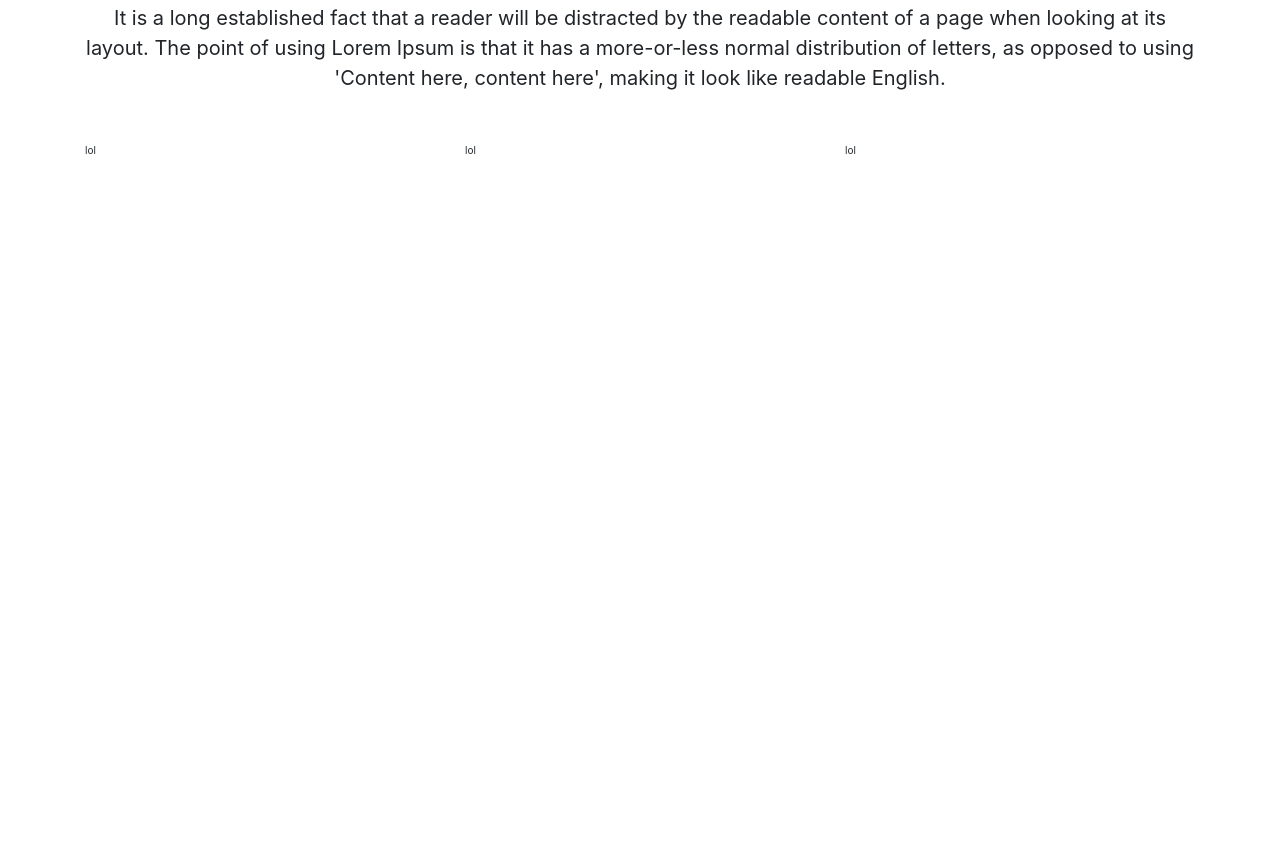
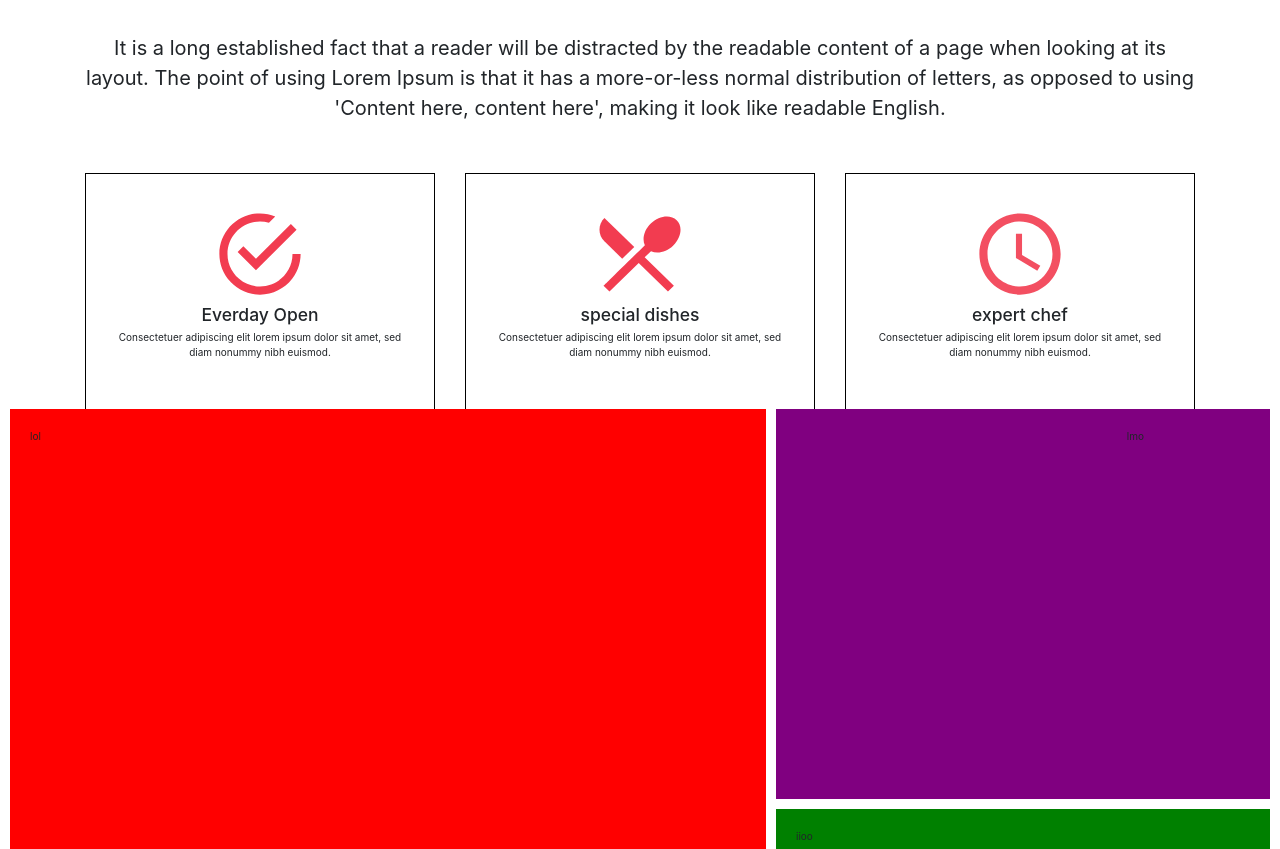
Before and after one commit to EddieCornelious/homes, a React app: page / in a window 1280 px wide. Shown: the part 991-1840 px from the top of the page. Before the commit the page ends 1400 px from the top, so only its background shows below. Built offline with nearby package versions, Linux system fonts and the light colour scheme.

Commit message:
added about section and started menu

```diff
--- a/src/components/App.js
+++ b/src/components/App.js
@@ -2,12 +2,14 @@ import "../styles/App.scss";
 import React from "react";
 import MainSection from "./MainSection.js";
 import WelcomeSection from "./WelcomeSection.js";
+import MainMenuSection from "./MainMenuSection.js";
 class App extends React.Component {
   render() {
     return (
       <div>
         <MainSection />
         <WelcomeSection />
+        <MainMenuSection />
       </div>
     );
   }
--- /dev/null
+++ b/src/components/MainMenuPhotos.js
@@ -0,0 +1,24 @@
+import React from "react";
+import "../styles/MainMenuPhotos.scss";
+
+const MainMenuPhotos = () => {
+  return (
+    <div className="main__menu__photos__wrap">
+      <div className="main__menu__photos__left">
+        <p>lol</p>
+      </div>
+
+      <div className="main__menu__photos__right">
+        <div className="main__menu__photos__top">
+          <p>lmo</p>
+        </div>
+
+        <div className="main__menu__photos__bottom">
+          <p>iioo</p>
+        </div>
+      </div>
+    </div>
+  );
+};
+
+export default MainMenuPhotos;
--- /dev/null
+++ b/src/components/MainMenuSection.js
@@ -0,0 +1,13 @@
+import React from "react";
+import "../styles/MainMenuSection.scss";
+import MainMenuPhotos from "./MainMenuPhotos.js";
+
+const MainMenuSection = () => {
+  return (
+    <section className="main__menu__section">
+      <MainMenuPhotos />
+    </section>
+  );
+};
+
+export default MainMenuSection;
--- /dev/null
+++ b/src/components/WelcomeCard.js
@@ -0,0 +1,18 @@
+import React from "react";
+import "../styles/WelcomeCard.scss";
+
+import { ReactComponent as Logo1 } from "../images/check_mark.svg";
+import { ReactComponent as Logo2 } from "../images/restaurant.svg";
+import { ReactComponent as Logo3 } from "../images/time.svg";
+const logoArray = [<Logo1 />, <Logo2 />, <Logo3 />];
+const WelcomeCard = props => {
+  return (
+    <div className="welcome__card">
+      {logoArray[props.id]}
+      <h3 className="welcome__card__header">{props.text}</h3>
+      <p className="welcome__card__text">{props.info}</p>
+    </div>
+  );
+};
+
+export default WelcomeCard;
--- a/src/components/WelcomeSection.js
+++ b/src/components/WelcomeSection.js
@@ -1,5 +1,7 @@
 import React from "react";
 import "../styles/WelcomeSection.scss";
+
+import WelcomeCard from "./WelcomeCard.js";
 
 class WelcomeSection extends React.Component {
   constructor(props) {
@@ -30,9 +32,27 @@ class WelcomeSection extends React.Component {
             </p>
           </div>
           <div className="row">
-            <div className="col-md-4">lol</div>
-            <div className="col-md-4">lol</div>
-            <div className="col-md-4">lol</div>
+            <div className="col-md-4">
+              <WelcomeCard
+                id="0"
+                text="Everday Open"
+                info="Consectetuer adipiscing elit lorem ipsum dolor sit amet, sed diam nonummy nibh euismod."
+              />
+            </div>
+            <div className="col-md-4">
+              <WelcomeCard
+                id="1"
+                text="special dishes"
+                info="Consectetuer adipiscing elit lorem ipsum dolor sit amet, sed diam nonummy nibh euismod."
+              />
+            </div>
+            <div className="col-md-4">
+              <WelcomeCard
+                id="2"
+                text="expert chef"
+                info="Consectetuer adipiscing elit lorem ipsum dolor sit amet, sed diam nonummy nibh euismod."
+              />
+            </div>
           </div>
         </div>
       </section>
--- /dev/null
+++ b/src/styles/MainMenuPhotos.scss
@@ -0,0 +1,36 @@
+.main__menu__photos__wrap {
+  height: 100vh;
+  position: relative;
+}
+.main__menu__photos__left {
+  height: 100%;
+  width: 60%;
+  background-color: red;
+  float: left;
+  padding: 2rem;
+}
+
+.main__menu__photos__right {
+  width: 40%;
+  float: right;
+  height: 100%;
+}
+
+.main__menu__photos__top {
+  background-color: purple;
+  height: 50%;
+  border-left: 1rem solid white;
+  border-bottom: 1rem solid white;
+  padding: 2rem;
+}
+
+.main__menu__photos__bottom {
+  background-color: green;
+  height: 50%;
+  border-left: 1rem solid white;
+  padding: 2rem;
+}
+.main__menu__photos__top p {
+  position: absolute;
+  right: 10%;
+}
--- /dev/null
+++ b/src/styles/WelcomeCard.scss
@@ -0,0 +1,24 @@
+@import "variables";
+
+.welcome__card {
+  height: 30rem;
+  text-align: center;
+  border: 1px solid black;
+  padding: 3rem;
+}
+
+.welcome__card svg {
+  font-size: 2rem;
+  width: 10rem;
+  height: 10rem;
+  fill: $primary;
+}
+
+.welcome__card .welcome__card__header h3 {
+  font-weight: bold;
+  font-size: 2.5rem;
+}
+
+.welcome__card .welcome__card__text p {
+  font-size: 1.5rem;
+}
--- a/src/styles/WelcomeSection.scss
+++ b/src/styles/WelcomeSection.scss
@@ -3,6 +3,7 @@
 .welcome__section {
   height: 75vh;
   background-color: white;
+  padding: 3rem;
 }
 
 .welcome__section__header {
```
Also changed, not shown: src/components/MainMenu.js (added, +16 -0 lines), src/images/check_mark.svg (added), src/images/restaurant.svg (added), src/images/time.svg (added), src/styles/MainMenuSection.scss (added).
